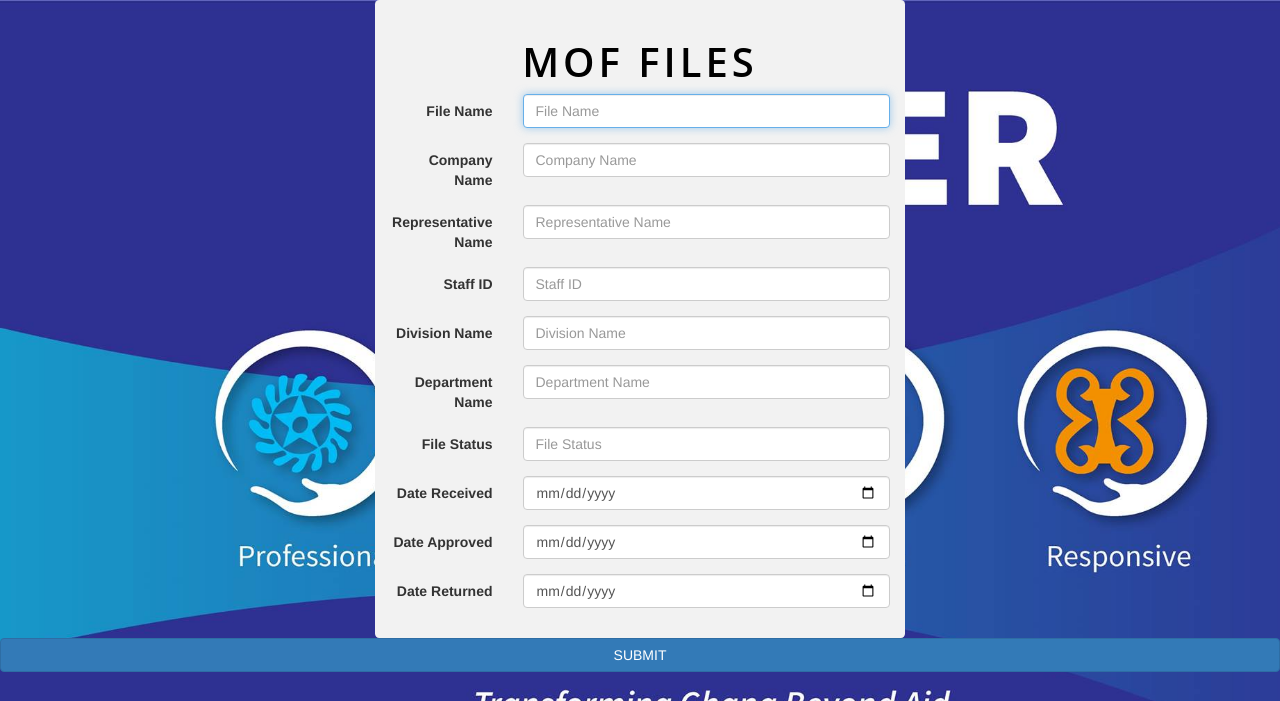
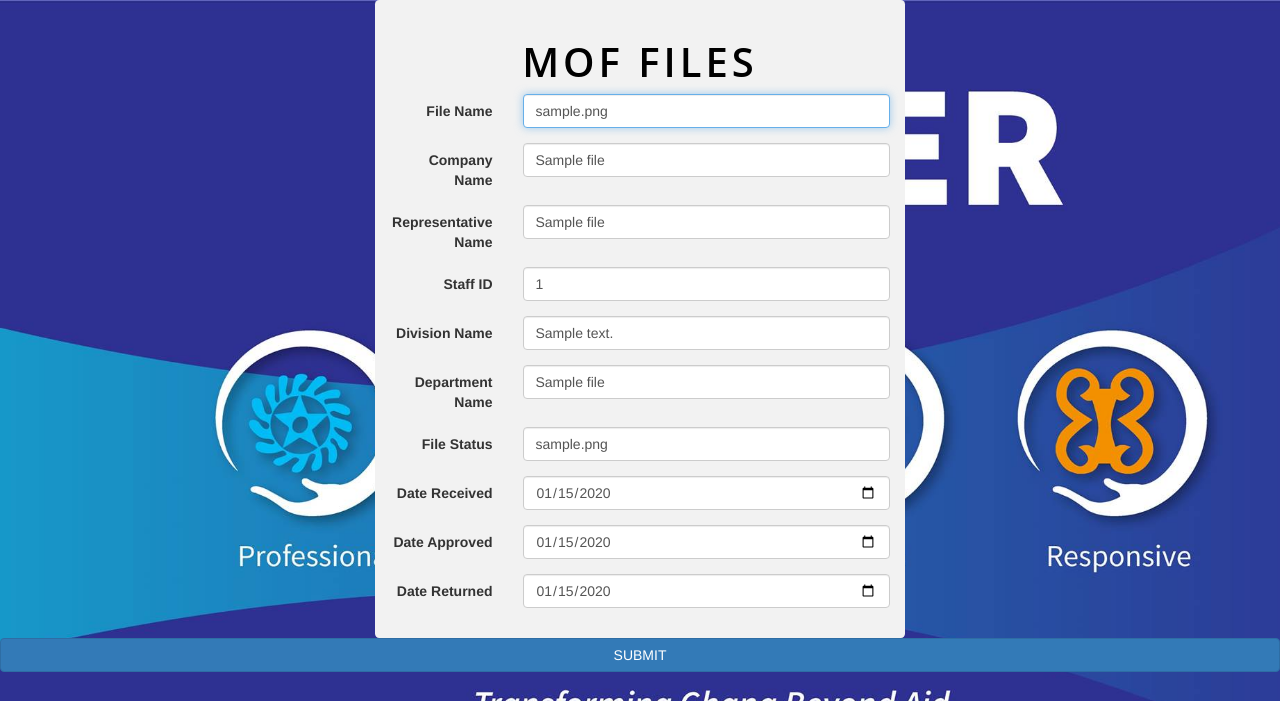
Before and after one commit to PetraAbosi/Final_Exam, a PHP site: page /fileform/update.php?updateId=1 in a window 1280 px wide. Shown: the top 701 px of the page. Run offline with PHP 8.4, Linux system fonts and the light colour scheme; tables that the repository leaves empty hold one stand-in row (values such as "Sample post"); some libraries are stand-ins or nearby versions.

```diff
--- a/controller/file_controller.php
+++ b/controller/file_controller.php
@@ -31,19 +31,20 @@ function readAll(){
 
 
 function readOne($id){
-    $check = (new File())->readOne($id);
-
-    if ($check) {
-      return true;
-    }else {
-      return false;
-    }
+  $arr = array();
+  $obj = new File();
+  $read = $obj->readOne($id);
+  if ($read) {
+      $one_record = $obj->db_fetch();
+      $arr[] = $one_record;
+  }
+  return $arr;
 }
 
 
 
 function updateOne($filename,$company_name,$rep_name,$staff_id,$division_name,$department_name,$file_status, $date_received, $date_approved, $date_returned,$id){
-  $heck  = (new File())->updateOne($filename,$company_name,$rep_name,$staff_id,$division_name,$department_name,$file_status,$date_received, $date_approved, $date_returned,$id);
+  $check  = (new File())->updateOne($filename,$company_name,$rep_name,$staff_id,$division_name,$department_name,$file_status,$date_received, $date_approved, $date_returned,$id);
   if ($check) {
     return true;
   }else {
--- a/fileform/listfiles.php
+++ b/fileform/listfiles.php
@@ -73,7 +73,7 @@ if ($displaylist) {
 		echo "<td>$phone</td>";
 		echo "<td>$dob</td>";
 		echo "<td><a href='process_file.php?deleteId=$id' class= 'btn btn-outline-danger'>Delete</a>
-        | <a href='process_file.php?updateId=$uid' class= 'btn btn-outline-success'>Update</a>
+        | <a href='update.php?updateId=$uid' class= 'btn btn-outline-success'>Update</a>
   </td>";
 
   echo "</tr>";
--- a/fileform/update.php
+++ b/fileform/update.php
@@ -1,4 +1,31 @@
+<?php
+session_start();
+require "../controller/file_controller.php";
 
+if(isset($_GET['updateId'])){
+$id = $_GET['updateId'];
+$one = readOne($id);
+
+
+$id = $one[0]['id'];
+$filename = $one[0]['filename'];
+$company_name = $one[0]['company_name'];
+$rep_name = $one[0]['rep_name'];
+$staff_id = $one[0]['staff_id'];
+$division_name = $one[0]['division_name'];
+$department_name = $one[0]['department_name'];
+$file_status = $one[0]['file_status'];
+$date_received = $one[0]['date_received'];
+$date_approved = $one[0]['date_approved'];
+$date_returned = $one[0]['date_returned'];
+
+
+
+
+
+}
+
+?>
 
 
 <!DOCTYPE html>
@@ -22,69 +49,70 @@
                     <div class="form-group">
                         <label for="fName" class="col-sm-3 control-label">File Name</label>
                         <div class="col-sm-9">
-                            <input type="text" name ="fname" id="fNameile" placeholder="File Name" class="form-control" autofocus required>
+                            <input type="text" name ="fname" id="fNameile" placeholder="File Name" class="form-control" value="<?= $filename ?? '' ?>" autofocus required>
                         </div>
                     </div>
                     <div class="form-group">
                         <label for="cName" class="col-sm-3 control-label">Company Name</label>
                         <div class="col-sm-9">
-                            <input type="text" name ="cname" id="cName" placeholder="Company Name" class="form-control" autofocus required>
+                            <input type="text" name ="cname" id="cName" placeholder="Company Name" class="form-control" value="<?= $company_name ?? '' ?>" autofocus required>
                         </div>
                     </div>
                     <div class="form-group">
                         <label for="rep_name" class="col-sm-3 control-label">Representative Name </label>
                         <div class="col-sm-9">
-                            <input type="text" name="rep_name" id="rep_name" placeholder="Representative Name" class="form-control" required>
+                            <input type="text" name="rep_name" id="rep_name" placeholder="Representative Name" class="form-control" value="<?= $rep_name ?? '' ?>" required>
                         </div>
                     </div>
                     <div class="form-group">
                         <label for="staff_id" class="col-sm-3 control-label">Staff ID </label>
                         <div class="col-sm-9">
-                            <input type="staff_id" name ="staff_id" id="staff_id" placeholder="Staff ID" class="form-control" required>
+                            <input type="staff_id" name ="staff_id" id="staff_id" placeholder="Staff ID" class="form-control" value="<?= $staff_id ?? '' ?>" required>
                         </div>
                     </div>
                         <div class="form-group">
                             <label for="cName" class="col-sm-3 control-label">Division Name</label>
                             <div class="col-sm-9">
-                                <input type="text" name ="dname" id="dName" placeholder="Division Name" class="form-control" autofocus required>
+                                <input type="text" name ="dname" id="dName" placeholder="Division Name" class="form-control" value="<?= $division_name ?? '' ?>" autofocus required>
                             </div>
                         </div>
                         <div class="form-group">
                             <label for="rep_name" class="col-sm-3 control-label">Department Name </label>
                             <div class="col-sm-9">
-                                <input type="text" name ="dep_name" id="dep_name" placeholder="Department Name" class="form-control" required>
+                                <input type="text" name ="dep_name" id="dep_name" placeholder="Department Name" class="form-control" value="<?= $department_name?? '' ?>" required>
                             </div>
                         </div>
                             <div class="form-group">
                                 <label for="fileSName" class="col-sm-3 control-label">File Status</label>
                                 <div class="col-sm-9">
-                                    <input type="text" name ="file_status" id="fileSName" placeholder="File Status" class="form-control" autofocus required>
+                                    <input type="text" name ="file_status" id="fileSName" placeholder="File Status" class="form-control" value="<?= $file_status ?? '' ?>" autofocus required>
                                 </div>
                             </div>
 
                          <div class="form-group">
                         <label for="recDate" class="col-sm-3 control-label">Date Received</label>
                         <div class="col-sm-9">
-                            <input type="date" name ="date_received" id="recDate" class="form-control" required>
+                            <input type="date" name ="date_received" id="recDate" class="form-control" value="<?= $date_received?? '' ?>" required>
                         </div>
                     </div>
                     <div class="form-group">
                         <label for="recDate" class="col-sm-3 control-label">Date Approved</label>
                         <div class="col-sm-9">
-                            <input type="date" name ="date_approved" id="appcDate" class="form-control" required>
+                            <input type="date" name ="date_approved" id="appcDate" class="form-control" value="<?= $date_approved ?? '' ?>" required>
                         </div>
                     </div>
                     <div class="form-group">
                         <label for="recDate" class="col-sm-3 control-label">Date Returned</label>
                         <div class="col-sm-9">
-                            <input type="date" name ="date_returned" id="retDate" class="form-control" required>
+                            <input type="date" name ="date_returned" id="retDate" class="form-control" value="<?= $date_returned ?? '' ?>" required>
+                            <input type="hidden" name ="id" id="retDate" class="form-control" value="<?= $id ?? '' ?>" required>
                         </div>
                     </div>
 
                             </div>
                         </div>
                         <div class="form-group">
-                        <button type="submit" name="file" class="btn btn-primary btn-block">SUBMIT</button>
+                        <button type="submit" name=" update-file" class="btn btn-primary btn-block">SUBMIT</button>
                         </div>
                 </form> <!-- /form -->
             </div> <!-- ./container -->
--- a/index.php
+++ b/index.php
@@ -52,7 +52,7 @@
                             <li><a href="about.php">About</a></li>
                             <!-- <li><a href="file.html">Files</a></li> -->
                             <li><a href="contacts.html">Contacts</a></li>
-                            <li><a href="../MOF_Website/log_in/login.php">Login/Register</a></li>
+                            <li><a href="./log_in/login.php">Login/Register</a></li>
                         </ul>
                     </nav>
                 </div>
--- a/model/file_class.php
+++ b/model/file_class.php
@@ -36,22 +36,25 @@ public function readOne($id){
 // update a file
 public function updateOne($filename,$company_name,$rep_name,$staff_id,$division_name,$department_name,$file_status,$date_received, $date_approved, $date_returned,$id){
 
-  $sql = " UPDATE file SET
-                  filename='$filename',
-                  company_name= '$company_name',
-                  rep_name = '$rep_name',
-                  staff_id = '$staff_id',
-                  division_name = '$division_name',
-                  department_name = '$department_name',
-                  file_status = '$file_status',
-                  date_received = '$date_received',
-                  date_approved = '$date_approved',
-                  date_returned = '$date_returned'
+  $sql = " UPDATE `file` SET
+                  `filename`='$filename',
+                  `company_name`= '$company_name',
+                  `rep_name` = '$rep_name',
+                  `staff_id` = '$staff_id',
+                  `division_name` = '$division_name',
+                  `department_name` = '$department_name',
+                  `file_status` = '$file_status',
+                  `date_received` = '$date_received',
+                  `date_approved` = '$date_approved',
+                  `date_returned` = '$date_returned'
 
 
-                  WHERE id = '$id'
+              WHERE `id` = '$id'
 
                    ";
+
+
+return $this->db_query($sql);
 
 }
 
```
Also changed, not shown: fileform/files.php (+37 -0 lines).
